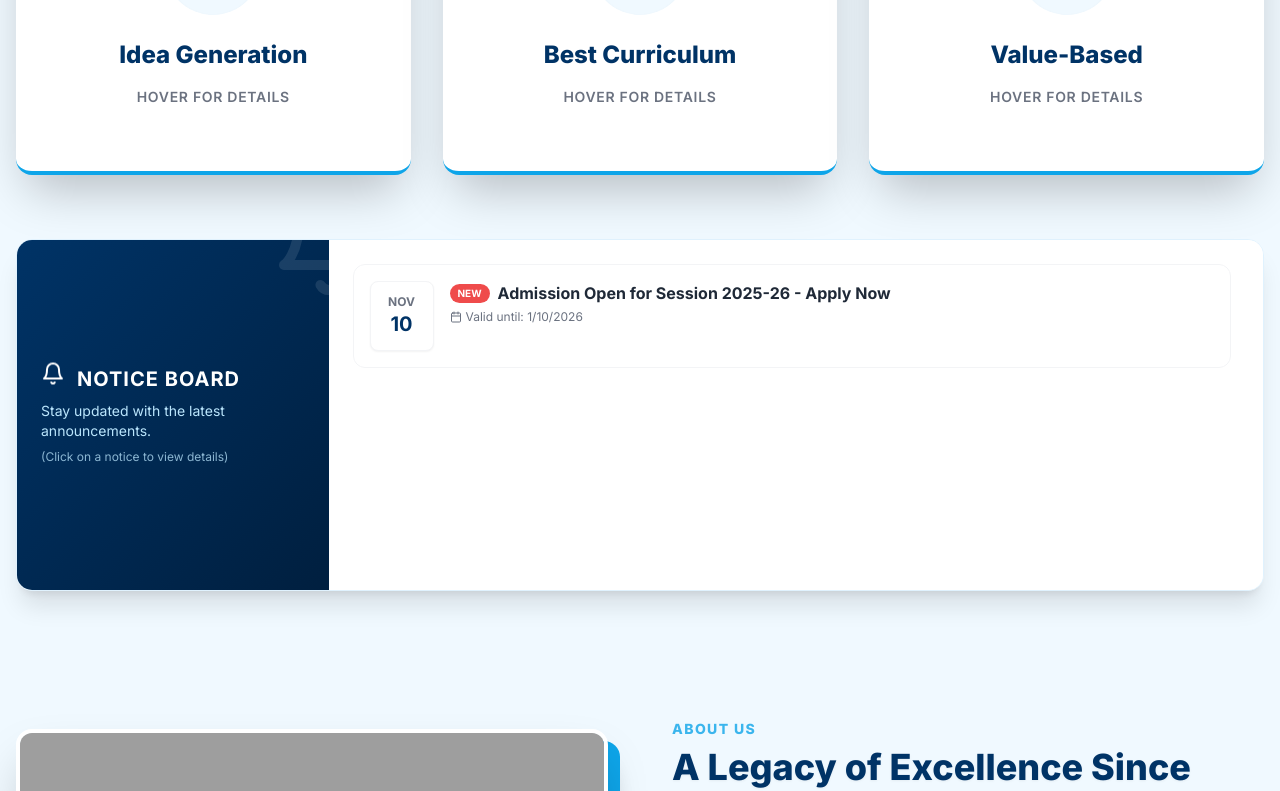
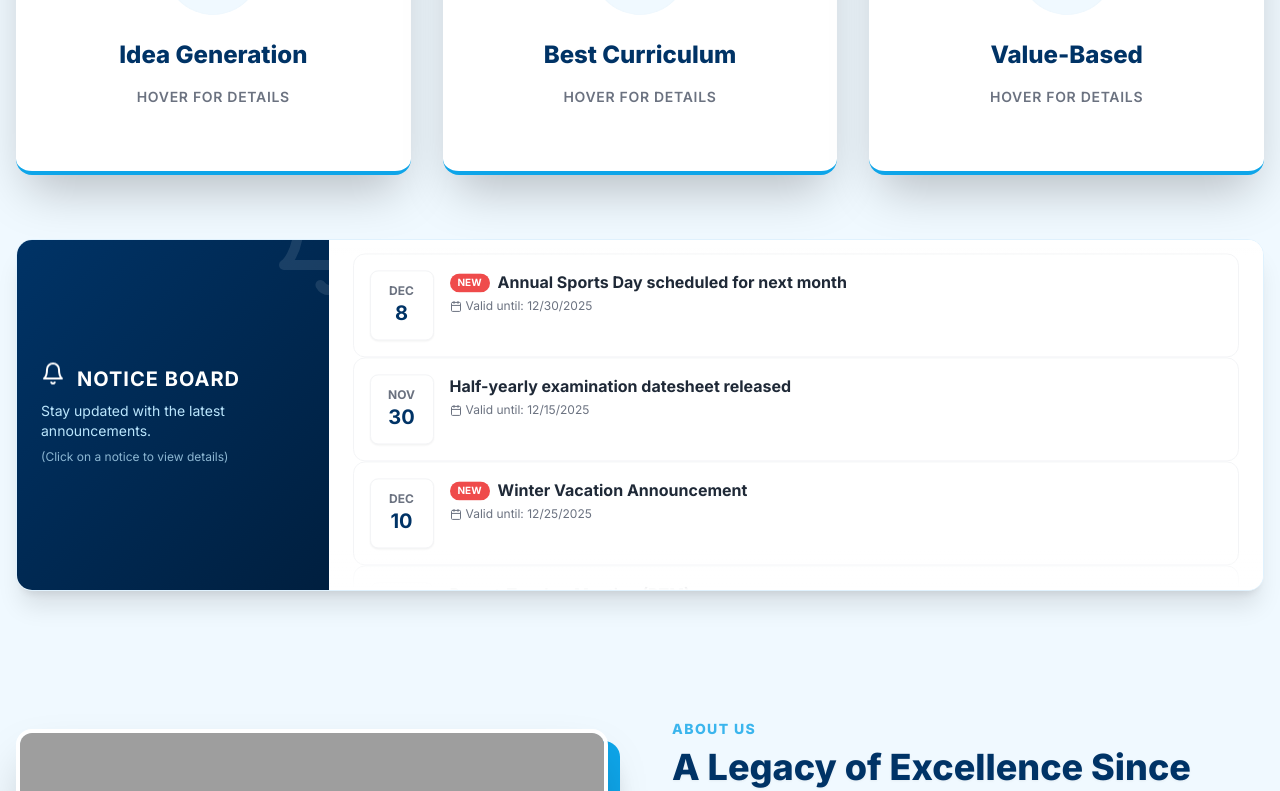
Before and after one commit to DarkBinary-6/jyoti-public-school-web-demo, a React (Vite) app: page / in a window 1280 px wide. Shown: the part 820-1611 px from the top of the page. Built offline with nearby package versions, Linux system fonts and the light colour scheme; grey boxes are pictures that could not be loaded.

Commit message:
Update Home.tsx

```diff
--- a/pages/Home.tsx
+++ b/pages/Home.tsx
@@ -14,10 +14,9 @@ interface Notice {
 
 const NoticeItem: React.FC<{ notice: Notice; idSuffix?: string; onSelect: (notice: Notice) => void }> = ({ notice, idSuffix = '', onSelect }) => (
     <div
-  id={`notice-${notice.id}${idSuffix}`}
-  onClick={() => onSelect(notice)}
-  className="group flex gap-4 p-4 rounded-xl border border-gray-100 hover:border-sky-200 hover:shadow-md transition-all bg-sky-50/30 cursor-pointer mb-4 bg-white"
->
+        onClick={() => onSelect(notice)}
+        className="group flex gap-4 p-4 rounded-xl border border-gray-100 hover:border-sky-200 hover:shadow-md transition-all bg-sky-50/30 cursor-pointer mb-4 bg-white"
+    >
         <div className="flex-shrink-0 flex flex-col items-center justify-center bg-white p-3 rounded-lg border border-gray-100 shadow-sm w-16 text-center group-hover:border-secondary transition-colors">
             <span className="text-xs font-bold text-gray-500 uppercase">{new Date(notice.startDate).toLocaleString('default', { month: 'short' })}</span>
             <span className="text-xl font-bold text-primary">{new Date(notice.startDate).getDate()}</span>
@@ -49,52 +48,65 @@ const Home: React.FC = () => {
 
   useEffect(() => {
     // Fetch notices from local storage or use defaults
-    const storedNotices = JSON.parse(localStorage.getItem('school_notices') || 'null');
+    // Changed key to 'school_notices_v2' to force a refresh of default data for the user
+    const storedNotices = JSON.parse(localStorage.getItem('school_notices_v2') || 'null');
+
     if (storedNotices) {
       setNotices(storedNotices);
     } else {
+      // Create dynamic dates so they are always active when the user views the page
       const today = new Date();
-      const nextMonth = new Date();
-      nextMonth.setMonth(today.getMonth() + 1);
-      const pastDate = new Date();
-      pastDate.setMonth(today.getMonth() - 1);
+
+      const getDateString = (offsetDays: number) => {
+        const d = new Date(today);
+        d.setDate(today.getDate() + offsetDays);
+        return d.toISOString().split('T')[0];
+      };
 
       const defaults: Notice[] = [
         {
             id: 1,
             title: "Admission Open for Session 2025-26 - Apply Now",
             description: "Admissions are now open for all classes from Nursery to Class IX. Parents can visit the school office between 9 AM and 2 PM to collect the admission form. The last date for submission is March 31st, 2025. Please bring the child's birth certificate and 2 passport-size photographs.",
-            startDate: pastDate.toISOString().split('T')[0],
-            endDate: nextMonth.toISOString().split('T')[0],
+            startDate: getDateString(-5), // 5 days ago
+            endDate: getDateString(60),   // 2 months later
             isNew: true
         },
         {
             id: 2,
-            title: "Annual Sports Day scheduled for December 15th",
-            description: "The Annual Sports Day will be held on December 15th at the school playground. Students are requested to report by 8:00 AM in their respective house uniforms. Parents are cordially invited to witness the event.",
-            startDate: "2024-11-20",
-            endDate: "2024-12-16",
-            isNew: false
+            title: "Annual Sports Day scheduled for next month",
+            description: "The Annual Sports Day will be held at the school playground. Students are requested to report by 8:00 AM in their respective house uniforms. Parents are cordially invited to witness the event.",
+            startDate: getDateString(-2),
+            endDate: getDateString(20),
+            isNew: true
         },
         {
             id: 3,
             title: "Half-yearly examination datesheet released",
-            description: "The datesheet for the upcoming half-yearly examinations has been released. Exams will commence from October 15th. Students can collect the printed schedule from their class teachers.",
-            startDate: "2024-10-01",
-            endDate: "2024-10-30",
+            description: "The datesheet for the upcoming half-yearly examinations has been released. Exams will commence soon. Students can collect the printed schedule from their class teachers.",
+            startDate: getDateString(-10),
+            endDate: getDateString(5),
             isNew: false
         },
         {
             id: 4,
             title: "Winter Vacation Announcement",
-            description: "The school will remain closed for winter vacation from December 30th to January 10th. Classes will resume on January 11th.",
-            startDate: "2024-12-25",
-            endDate: "2025-01-10",
+            description: "The school will remain closed for winter vacation starting next week. Classes will resume after 15 days.",
+            startDate: getDateString(0),
+            endDate: getDateString(15),
+            isNew: true
+        },
+        {
+            id: 5,
+            title: "Parent-Teacher Meeting (PTM)",
+            description: "A PTM will be held this Saturday to discuss student progress. All parents are requested to attend.",
+            startDate: getDateString(-1),
+            endDate: getDateString(6),
             isNew: false
         }
       ];
       setNotices(defaults);
-      localStorage.setItem('school_notices', JSON.stringify(defaults));
+      localStorage.setItem('school_notices_v2', JSON.stringify(defaults));
     }
   }, []);
 
@@ -112,10 +124,16 @@ const Home: React.FC = () => {
       return today >= start && today <= end;
   });
 
-  const shouldScroll = activeNotices.length > 3;
+  // Scroll if we have more than 2 items to make it look good
+  const shouldScroll = activeNotices.length > 2;
 
   return (
     <main className="bg-sky-50 overflow-x-hidden relative">
+      <style>{`
+        .animate-scroll-up:hover {
+            animation-play-state: paused;
+        }
+      `}</style>
 
       {/* Notice Modal */}
       {selectedNotice && (
@@ -249,7 +267,7 @@ const Home: React.FC = () => {
             <div className="p-6 md:w-3/4 bg-white relative h-[350px] overflow-hidden">
                 {activeNotices.length > 0 ? (
                     <div
-                        className={`space-y-0 ${shouldScroll ? 'animate-scroll-up hover:[animation-play-state:paused]' : 'h-full overflow-y-auto pr-2 custom-scrollbar'}`}
+                        className={`space-y-0 ${shouldScroll ? 'animate-scroll-up' : 'h-full overflow-y-auto pr-2 custom-scrollbar'}`}
                     >
                          {/* Original List */}
                          {activeNotices.map((notice) => (
```
